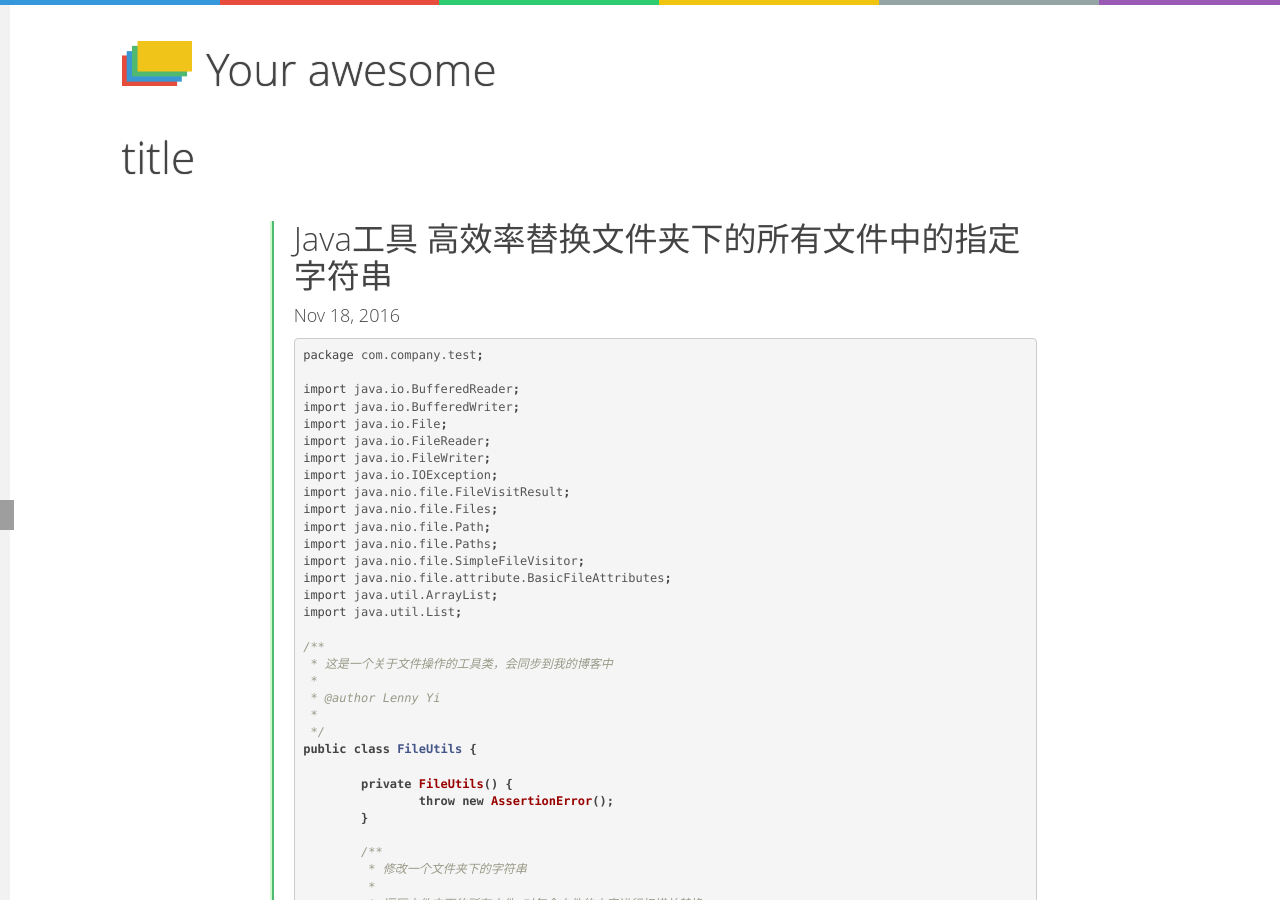
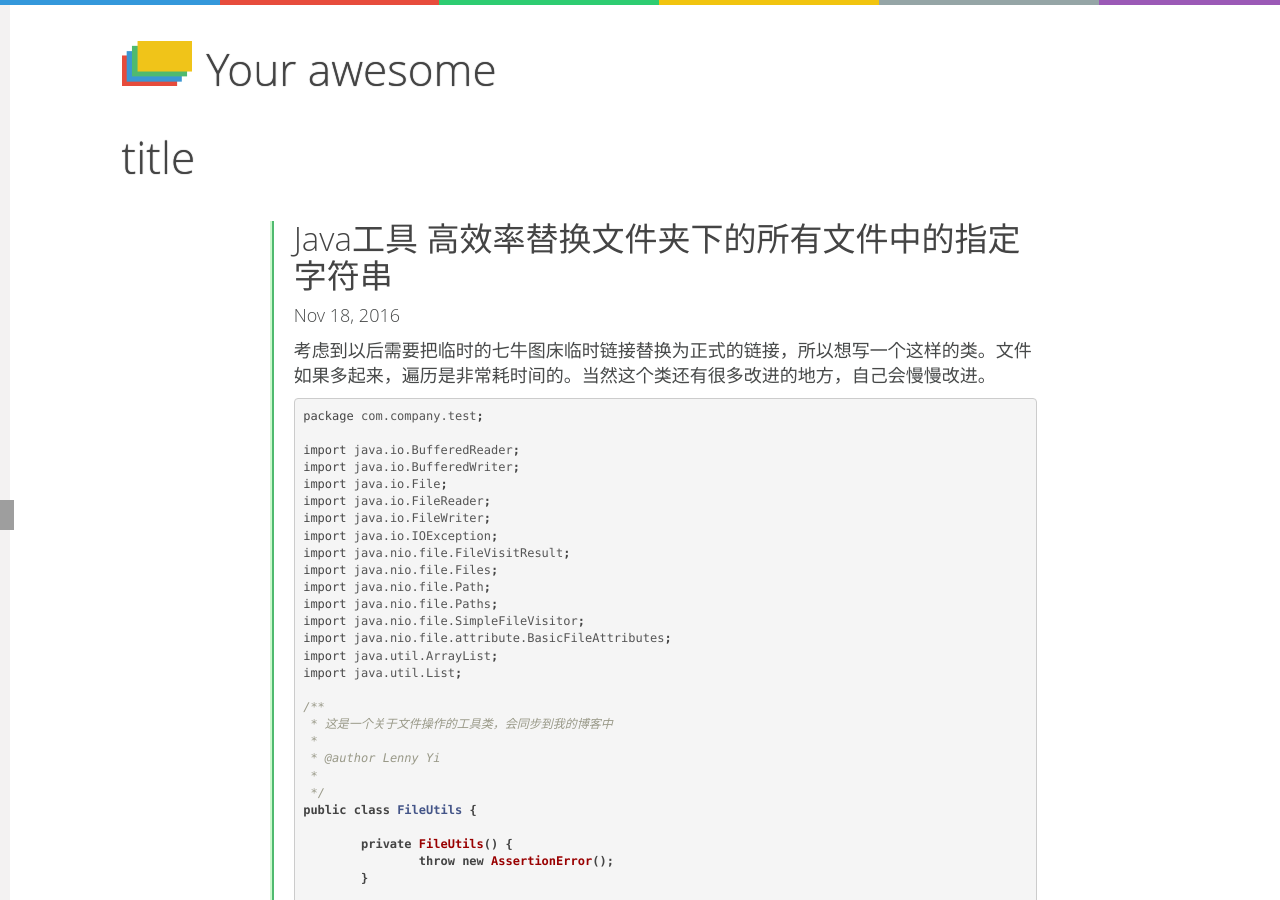
Before and after one commit to LennyYi/Ehappy.github.io, a Jekyll site: the page built from _posts/2016-11-19-javacode-fileStrReplace.md, in a window 1280 px wide and 900 px high. Built offline with Jekyll 4.4.1, drawn with Linux system fonts in a browser that asks for light colours; grey boxes are pictures that could not be loaded.

Commit message:
添加java工具

```diff
--- a/_posts/2016-11-19-javacode-fileStrReplace.md
+++ b/_posts/2016-11-19-javacode-fileStrReplace.md
@@ -4,7 +4,7 @@ title:  "Java工具 高效率替换文件夹下的所有文件中的指定字符
 date:   2016-11-18 11:09:36 +0800
 categories: utils
 ---
-
+考虑到以后需要把临时的七牛图床临时链接替换为正式的链接，所以想写一个这样的类。文件如果多起来，遍历是非常耗时间的。当然这个类还有很多改进的地方，自己会慢慢改进。
 {% highlight java %}
 
 
```
